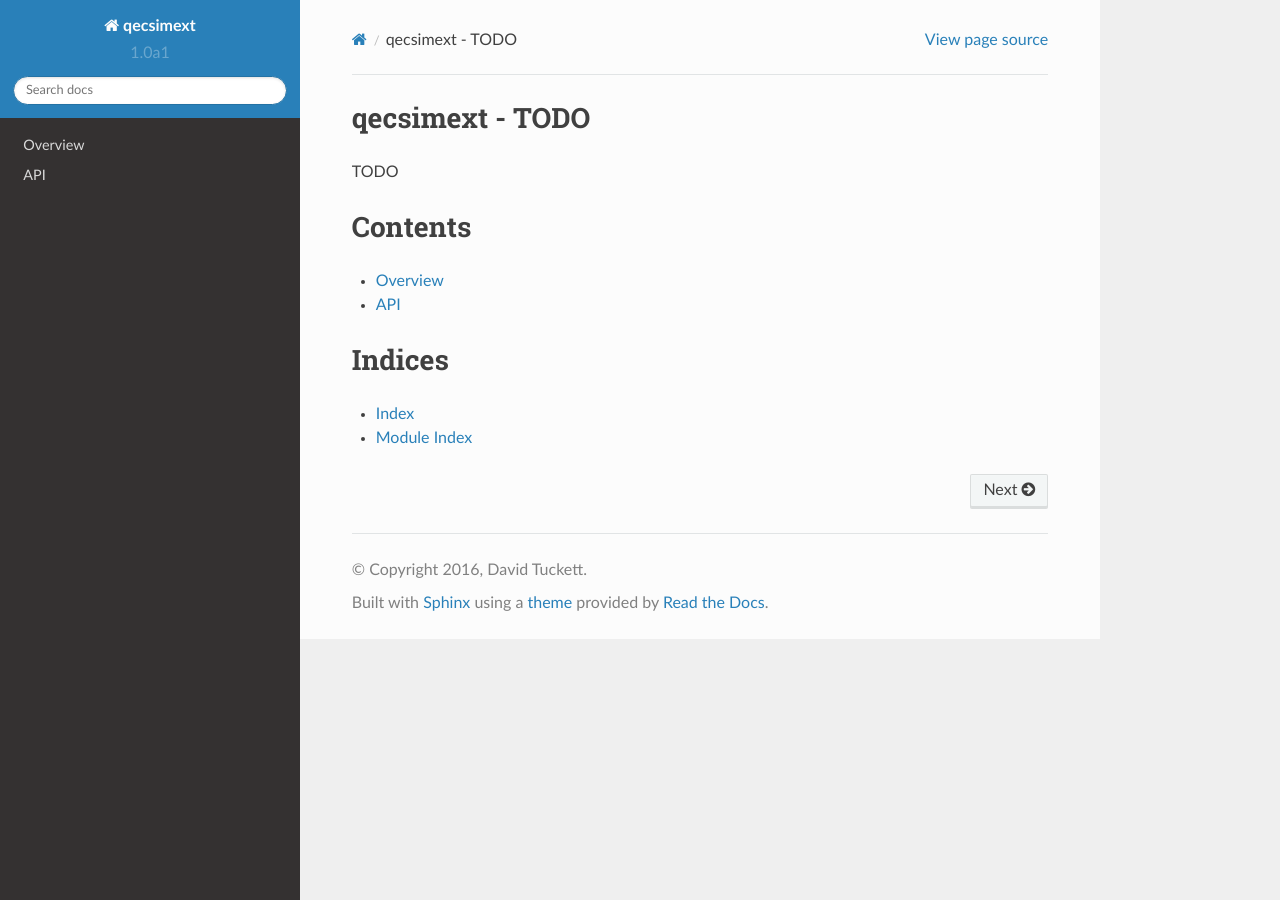
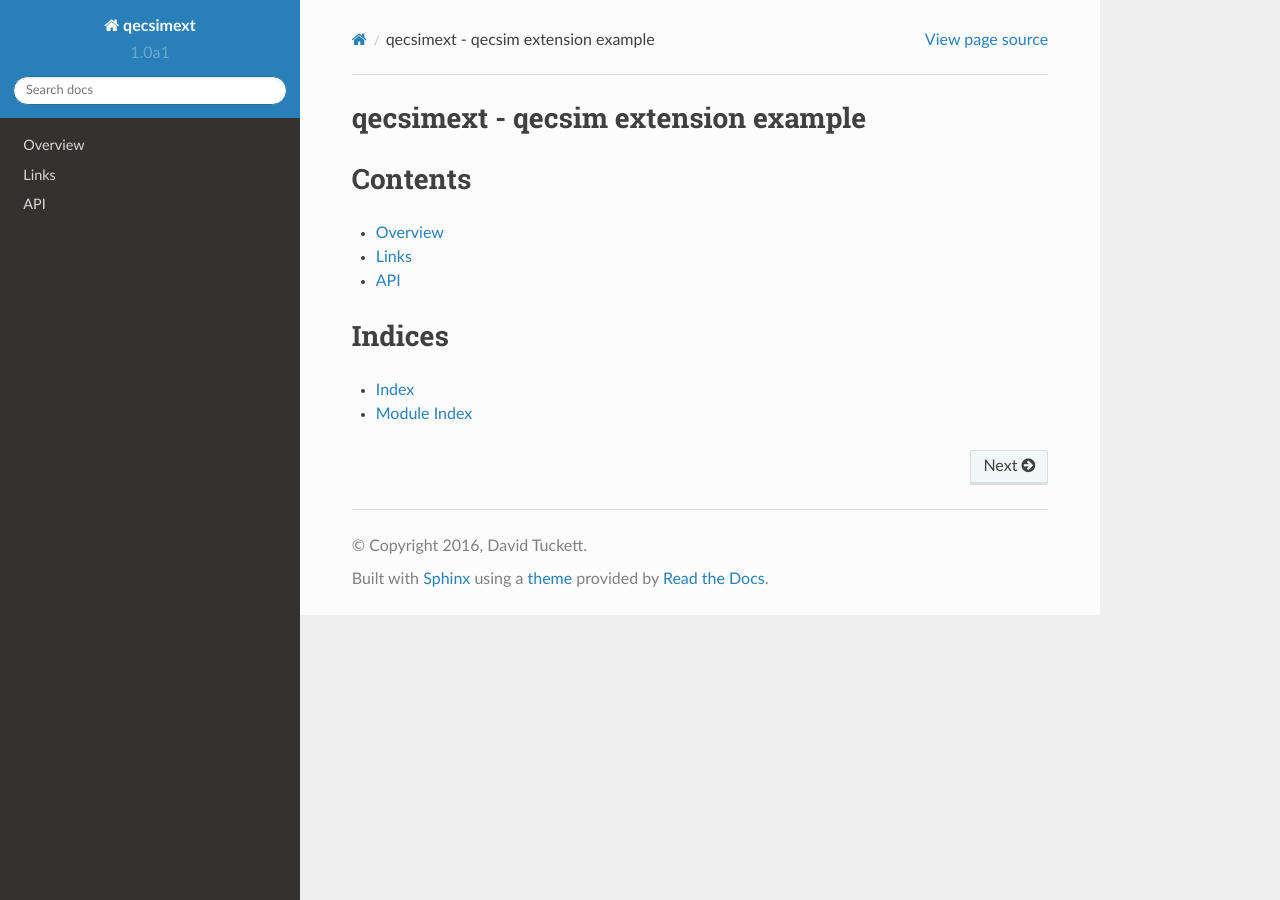
Before and after one commit to qecsim/qecsimext, a Sphinx documentation site: the page built from docs/index.rst, in a window 1280 px wide. Built offline with Sphinx 7.4.7 and the Read the Docs theme 2.0.0, drawn with Linux system fonts in a browser that asks for light colours.

Commit message:
doc: overview and links

```diff
--- a/README.rst
+++ b/README.rst
@@ -130,6 +130,7 @@ Links
 * Source code: https://bitbucket.org/qecsim/qecsimext
 * qecsim source code: https://bitbucket.org/qecsim/qecsim
 * qecsim documentation: http://davidtuckett.com/qit/qecsim/
+* Contact: qecsim@davidtuckett.com
 
 ----
 
--- a/docs/index.rst
+++ b/docs/index.rst
@@ -1,7 +1,5 @@
-qecsimext - TODO
-================
-
-TODO
+qecsimext - qecsim extension example
+====================================
 
 Contents
 ========
@@ -10,6 +8,7 @@ Contents
    :maxdepth: 2
 
    overview
+   links
    api
 
 
```
Also changed, not shown: docs/links.rst (added, +7 -0 lines), src/qecsimext/__init__.py (+8 -1 lines).
